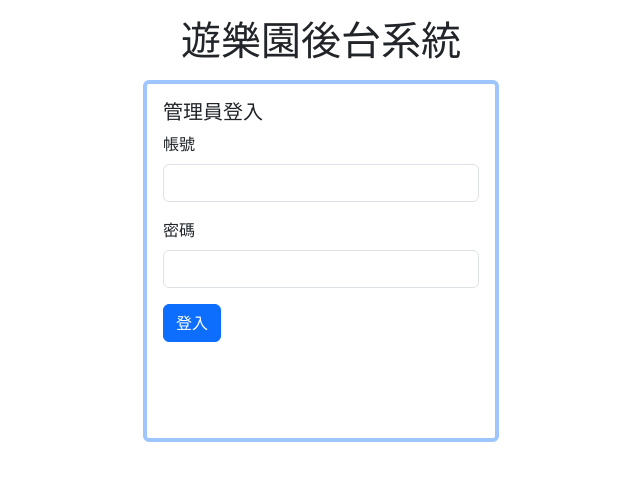
After one commit to ChingLingTung/MFEE43_03, a PHP site: page /whole.login.php in a window 1280 px wide. The commit adds this page. Shown: the top 481 px of the page, without its empty margins (319-959 px from the left). Run offline with PHP 8.4, Linux system fonts and the light colour scheme; some libraries are stand-ins or nearby versions.

Commit message:
修改設施清單頁面避免跳轉，登入介面完成(功能未完成)

```diff
--- a/rides/DB-php/DB-CRUD/parts/connect_db.php
+++ b/rides/DB-php/DB-CRUD/parts/connect_db.php
@@ -2,7 +2,8 @@
 // 主機名稱
 $db_host = "localhost";
 // 資料庫名稱
-$db_name = "rides";#學校的
+// $db_name = "rides";#學校的
+$db_name = "all";
 
 // 使用者名稱
 $db_user = "root";
--- a/rides/DB-php/DB-CRUD/parts/four_part_navbar.php
+++ b/rides/DB-php/DB-CRUD/parts/four_part_navbar.php
@@ -24,13 +24,13 @@ $partName='';
               <a class="nav-link fs-5 ms-3 <?= $partName=='user'? 'badge text-bg-primary mt-1':'' ?>" href="">會員中心</a>
             </li>
             <li class="nav-item">
-              <a class="nav-link fs-5 ms-3 <?= $partName=='ticket'? 'badge text-bg-primary mt-1':'' ?>" href="../../../address_book/add.php">購票系統</a>
+              <a class="nav-link fs-5 ms-3 <?= $partName=='ticket'? 'badge text-bg-primary mt-1':'' ?>" href="">購票系統</a>
             </li>
             <li class="nav-item">
               <a class="nav-link fs-5 ms-3 <?= $partName=='ride'? 'badge text-bg-primary mt-1':'' ?>" href="./ride_list.php">遊樂設施</a>
             </li>
             <li class="nav-item">
-              <a class="nav-link fs-5 ms-3 <?= $partName=='product'? 'badge text-bg-primary mt-1':'' ?>" href="../../../product/product_list.php">商品</a>
+              <a class="nav-link fs-5 ms-3 <?= $partName=='product'? 'badge text-bg-primary mt-1':'' ?>" href="">商品</a>
             </li>
 
           </ul>
--- a/rides/DB-php/DB-CRUD/ride_search-api.php
+++ b/rides/DB-php/DB-CRUD/ride_search-api.php
@@ -11,6 +11,7 @@ $output = [
   'success' => false,
   // 設定若有錯誤，報錯格式為何，可以是字串('error' => ''),也可以是陣列(如下所示)
   'errors' => [],
+  'response' => []
 ];
 
 // 在檔頭告訴用戶端,傳送的這份資料格式為 JSON
@@ -42,6 +43,8 @@ $parameters = [];
 if (!empty($ride_category_id)) {
     $conditions[] = 'ride_category_id = ?';
     $parameters[] = $ride_category_id;
+    $output['response']['ride_category_id'] = "沒有篩選";
+
 }
 
 if (!empty($thriller_rating)) {
@@ -60,7 +63,7 @@ if (!empty($theme_id)) {
 }
 
 // sql語法設定，一個欄位對應一個問號，NOW()是sql本身可以取得當下時間的方法，取得時間直接帶入欄位內容
-$sql = "SELECT * FROM `amusement_ride` "
+$sql = "SELECT * FROM `amusement_ride` ";
 
 $sql .= " where ".implode(" AND ", $conditions);
 
@@ -73,6 +76,7 @@ $stmt->execute($parameters);
 // rowCount()的值會顯示0，新增資料成功的話rowCount()的值會顯示1
 // 檢查輸出是否成功，並將回傳(rowCount()轉換而成)的布林值
 $output['success'] = boolval($stmt->rowCount());
+$output['sql']= $sql;
 $output['resultData'] = $stmt->fetchAll();
 // 轉成JSON檔檢視
 echo json_encode($output);
--- /dev/null
+++ b/rides/DB-php/DB-CRUD/whole.login.php
@@ -0,0 +1,88 @@
+<?php
+require './parts/connect_db.php';
+$pageName = 'login';
+$title = '登入';
+$formTitle = '登入頁面'
+?>
+<?php
+
+
+$users = [
+  '123456' => [
+    'hash' => '$2y$10$nFQ6d.SgqFcujeQY6Swq6eQCGEigPV46BZYvs9JjJK4at7vc92kjG',
+    'nickname' => '管理員某某',
+  ]
+];
+
+# 先判斷是否有表單資料
+if (isset($_POST['account'])) {
+  $errInfo = "帳號或密碼錯誤";
+
+  # 帳號是否正確
+  if (isset($users[$_POST['account']])) {
+    $item = $users[$_POST['account']];
+
+
+    if (password_verify($_POST['password'], $item['hash'])) {
+      unset($errInfo);  # 取消設定
+      $_SESSION['admin'] = [
+        'id' => $_POST['account'],
+        'nickname' => $item['nickname'],
+      ];
+    } else {
+      # 密碼是錯的
+    }
+  } else {
+    # 帳號是錯的
+  }
+}
+?>
+
+<?php include "./parts/html_head.php"?>
+
+<?php if (isset($_SESSION['admin'])) : ?>
+    <h2><?= $_SESSION['admin']['nickname'] ?> 您好</h2>
+    <p><a href="whole_logout.php">登出</a></p>
+  <?php else : ?>
+    <div style="color:red"><?= $errInfo ?? '' ?></div>
+<div class="container">
+    <div class="row justify-content-center">
+        <div class="col-4">
+            <h1 class="text-center mt-3 mb-3">遊樂園後台系統</h1>
+            <div class="card border border-primary-subtle border-4 rounded border-opacity-50 h-100 ">
+                <div class="card-body">
+                    <h5 class="card-title">管理員登入</h5>
+                    <!-- 下方script內重設定表單傳送方式，因此不用在form標籤內加action="add-api.php"、method="post"，會被下方的設定覆蓋
+                    為了要設定目標表單，要給表單加一個名字name="form1"，設定送出時要執行sendData()的方法 -->
+                    <form method="post" name="form1" onsubmit="sendData(event)" >
+                    <!-- form標籤裡要加上enctype="multipart/form-data"的設定資料才能傳送出去，這邊透過下方script內設定 -->
+
+                        <div class="mb-3">
+                            <label for="email" class="form-label">帳號</label>
+                            <input type="text" class="form-control" id="email" name="email">
+                            <div class="form-text"></div>
+                        </div>
+                        <div class="mb-3">
+                            <label for="password" class="form-label">密碼</label>
+                            <input type="password" class="form-control" id="password" name="password">
+                            <div class="form-text"></div>
+                        </div>
+                        <button type="submit" class="btn btn-primary">登入</button>
+                    </form>
+
+                </div>
+            </div>
+        </div>
+    </div>
+</div>
+<?php endif; ?>
+
+
+
+<?php include "./parts/scripts.php"?>
+<script>
+
+
+
+</script>
+<?php include "./parts/html_foot.php"?>
--- a/rides/DB-php/DB-CRUD/whole_logout.php
+++ /dev/null
@@ -1,5 +0,0 @@
-<?php
-session_start();
-unset($_SESSION['admin']); #session_destroy 清除所有session資料
-#轉向 redirect
-header('Location: whole_login.php');
```
Also changed, not shown: rides/DB-php/DB-CRUD/parts/whole_login.php (renamed from rides/DB-php/DB-CRUD/whole_login.php, +19 -25 lines), rides/DB-php/DB-CRUD/ride_list.php (+4 -5 lines).
